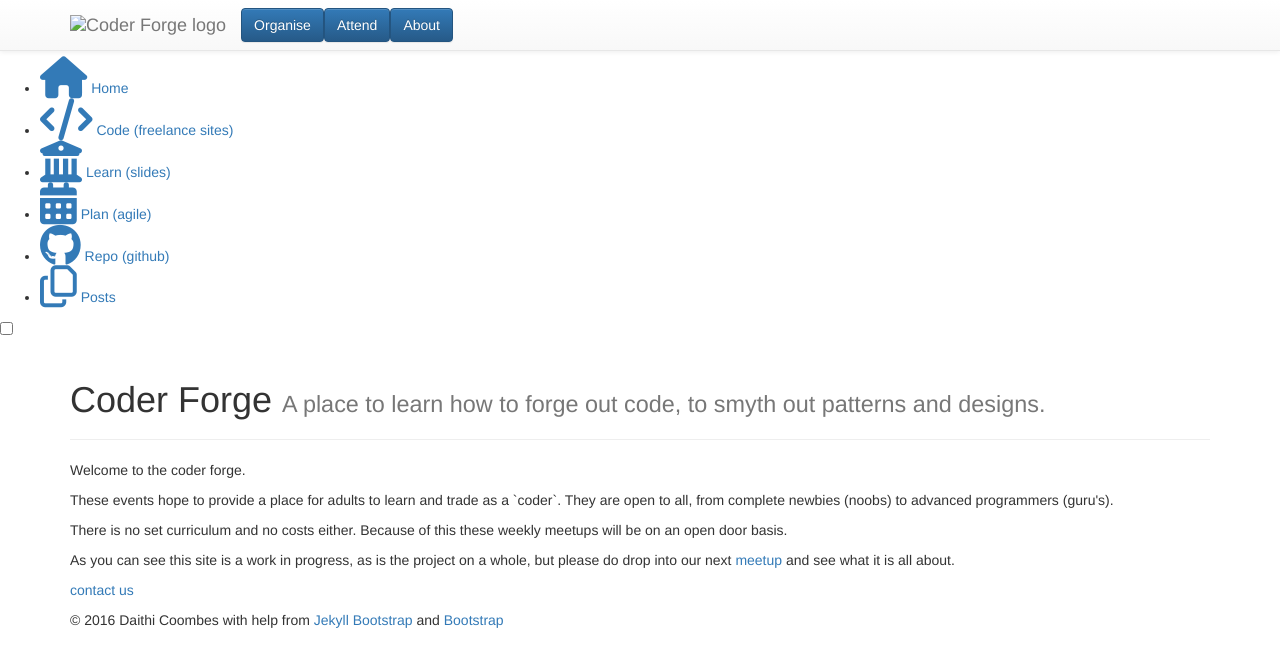
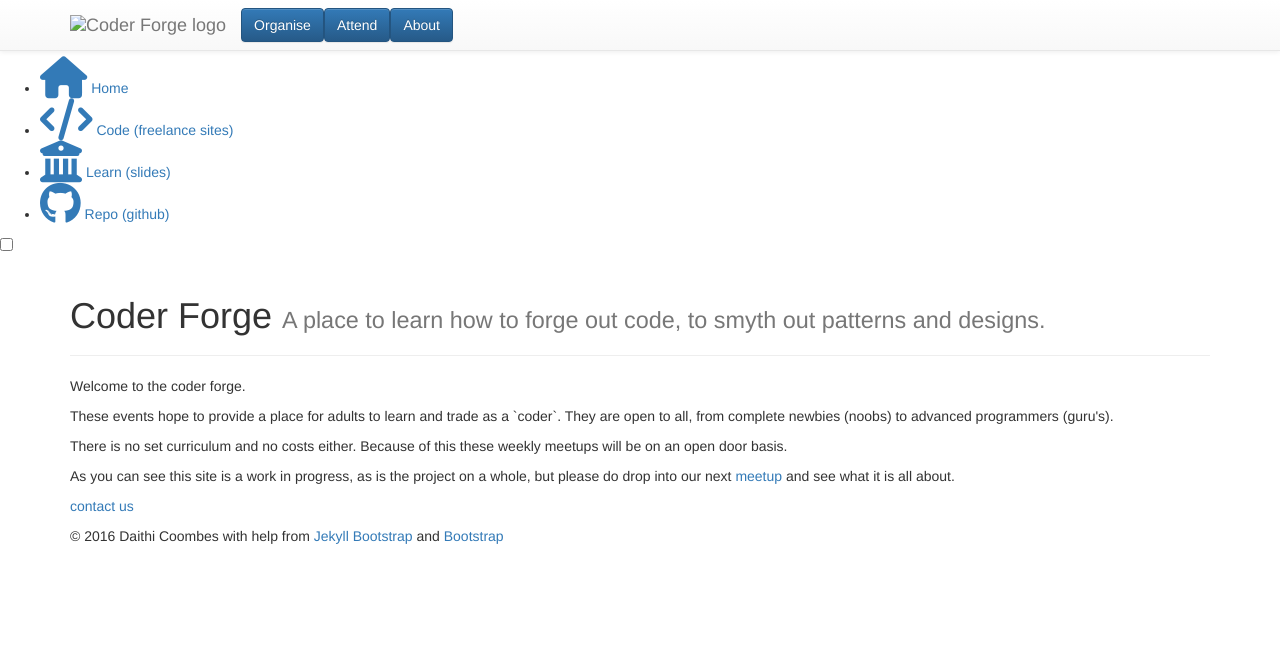
Before and after one commit to daithi-coombes/coder-forge, a Jekyll site: the page built from index.md, in a window 1280 px wide. Shown: the top 667 px of the page. Built offline with Jekyll 4.4.1, drawn with Linux system fonts in a browser that asks for light colours; nearby versions of some CDN libraries; library files that are not in the unit come from our copies.

Commit message:
concept page & hide dead links

```diff
--- a/_includes/themes/coder-forge/default.html
+++ b/_includes/themes/coder-forge/default.html
@@ -107,15 +107,19 @@
       	<li class="nav-item">
           <a href="{{ BASE_PATH }}/learn.html"><i class="fa fa-3x fa-university"></i> <span>Learn (slides)</span></a>
         </li>
+        <!--
       	<li class="nav-item">
           <a href="#"><i class="fa fa-3x fa-calendar"></i> <span>Plan (agile)</span></a>
         </li>
+        //-->
       	<li class="nav-item">
-          <a href="#"><i class="fa fa-3x fa-github"></i> <span>Repo (github)</span></a>
+          <a href="https://github.com/daithi-coombes/coder-forge"><i class="fa fa-3x fa-github"></i> <span>Repo (github)</span></a>
         </li>
+        <!--
       	<li class="nav-item">
           <a href="#"><i class="fa fa-3x fa-files-o"></i> <span>Posts</span></a>
         </li>
+        //-->
       </ul>
 
       <input type="checkbox" id="nav-trigger" class="nav-trigger" />
```
